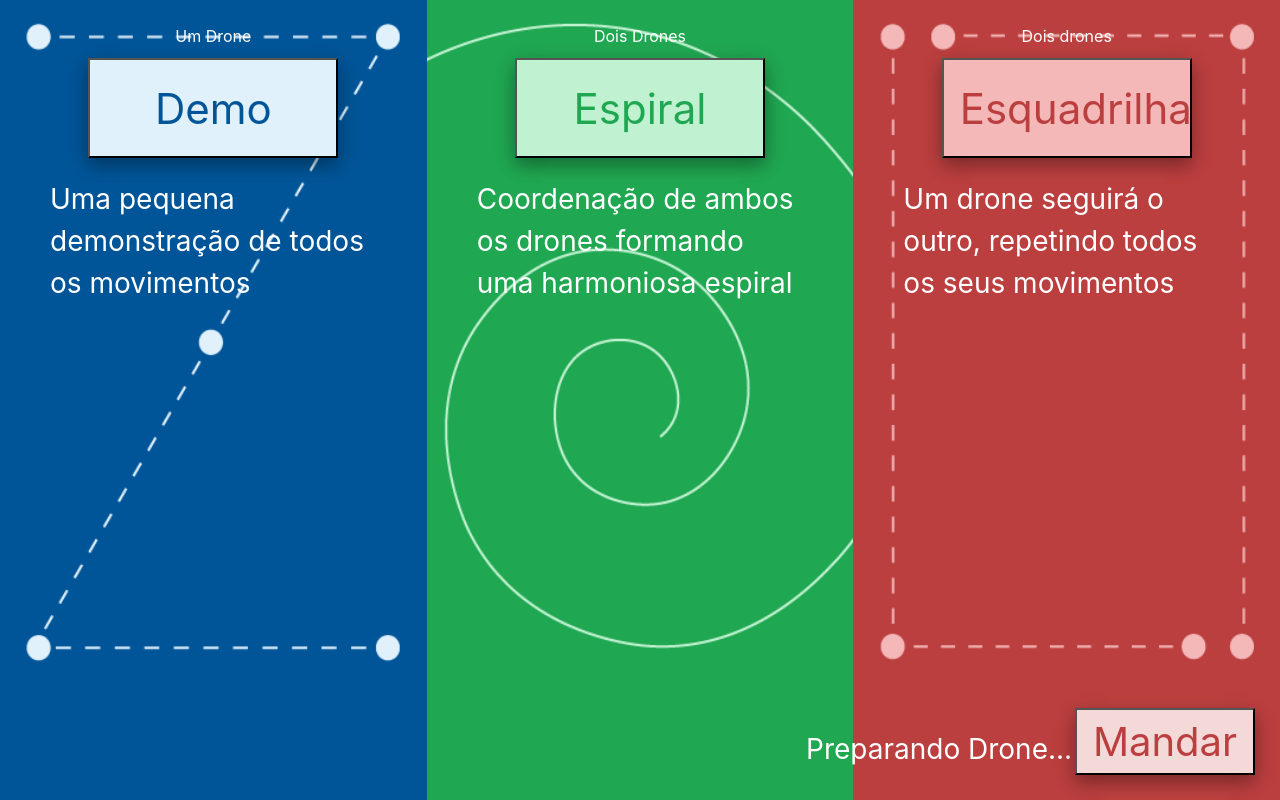
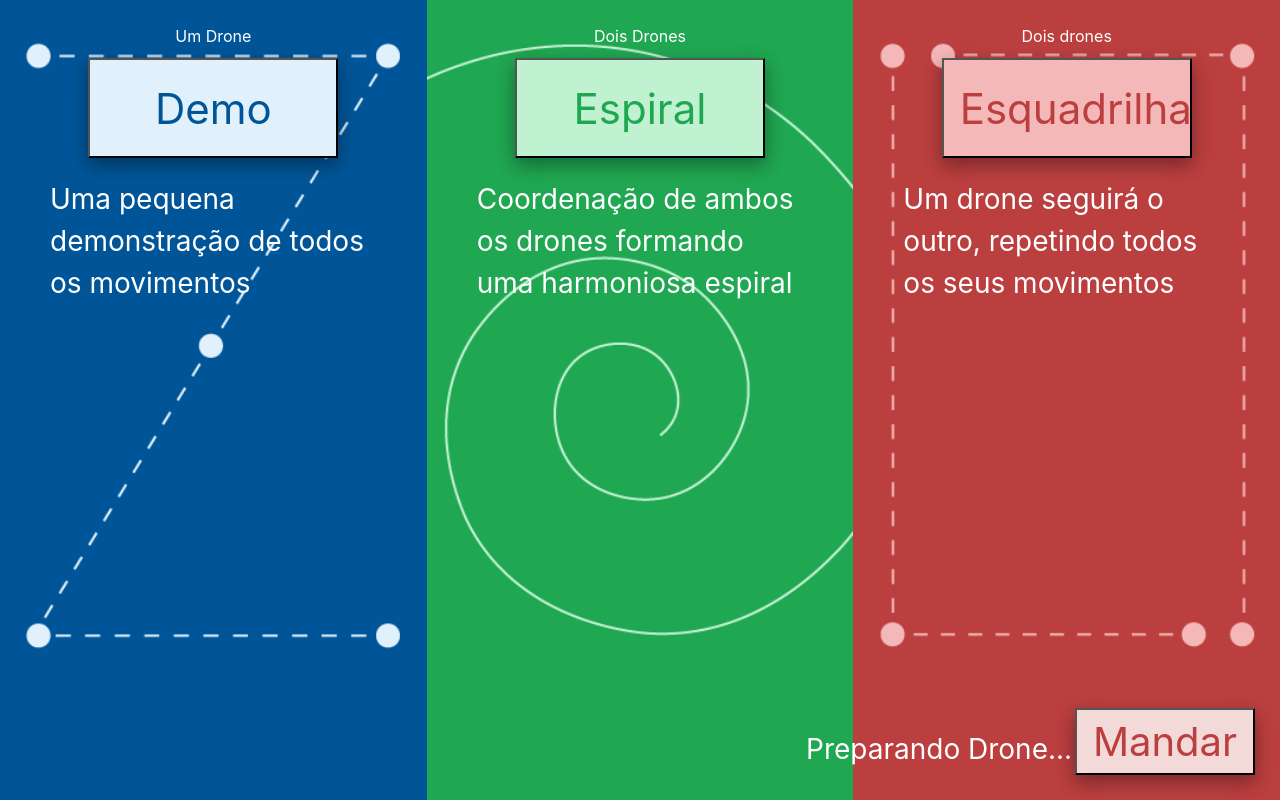
Before and after one commit to iguau23/iguau23.github.io, a plain HTML site: page index.html in a window 1280 px wide. Drawn offline with nearby package versions, Linux system fonts and the light colour scheme.

Commit message:
background center

```diff
--- a/styles/style.css
+++ b/styles/style.css
@@ -55,8 +55,9 @@ p, li {
   flex-flow: column wrap;
   background-color: #005598;
   background-image: url('demo_pontilhado.png');
+  background-position: center;
   background-repeat: no-repeat;
-  background-size: 100% 100%;
+  background-size: contain;
   align-items: center;
 }
 
@@ -65,9 +66,10 @@ p, li {
   flex: 1 0 100px;
   flex-flow: column wrap;
   background-color: #20A751;
-  background-image: url('espiral_pontilhado.png');
+  background-image: url('espiral_pontilhado.png') ;
+  background-position: center;
   background-repeat: no-repeat;
-  background-size: 100% 100%;
+  background-size: contain;
   align-items: center;
 }
 #esquadrilhaBox{
@@ -76,8 +78,9 @@ p, li {
   flex-flow: column wrap;
   background-color: #BC3F3F;
   background-image: url('esquadrilha_pontilhado.png');
+  background-position: center;
   background-repeat: no-repeat;
-  background-size: 100% 100%;
+  background-size: contain;
   align-items: center;
 }
 
```
